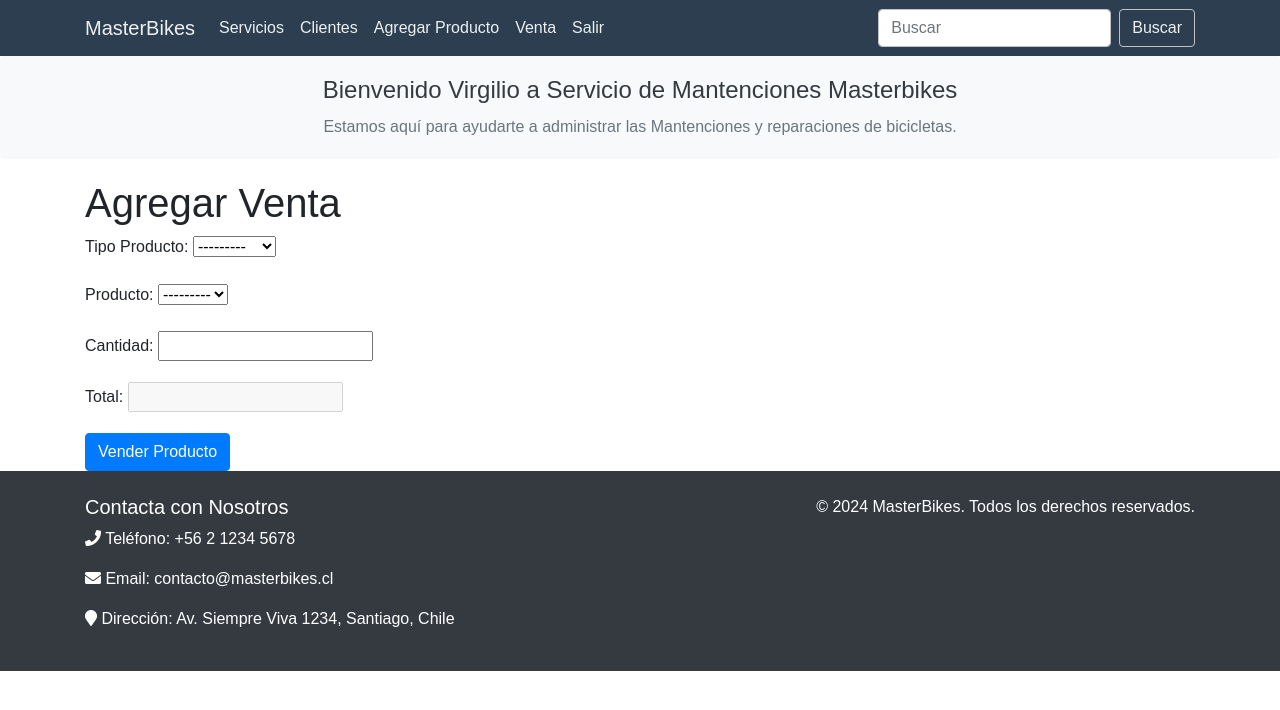
After one commit to Virgilio2419/masterbikes, a Django app: page /agregar_venta/ in a window 1280 px wide. The commit adds this page. Shown: the top 710 px of the page. Run offline with Django 4.2, Linux system fonts and the light colour scheme; a user stored in the database is signed in; data comes from the database, SQL or seed files in the repository; some libraries are stand-ins or nearby versions.

Commit message:
actualiza

```diff
--- a/home/admin.py
+++ b/home/admin.py
@@ -4,6 +4,5 @@ from .models import *
 # Register your models here.
 admin.site.register(Bicicleta)
 admin.site.register(Servicio)
-admin.site.register(Accesorio)
 admin.site.register(Cliente)
 admin.site.register(Venta)
--- a/home/models.py
+++ b/home/models.py
@@ -16,22 +16,20 @@ class  Bicicleta(models.Model):
     def __str__(self):
         return self.marca
 
-class  Producto(models.Model):
+class Producto(models.Model):
     tipo_choices = [
-    ("1", "Bicicleta"),
-    ("2", "Casco"),
-    ("3", "Guantes")]
+        ("1", "Bicicleta"),
+        ("2", "Casco"),
+        ("3", "Guantes")
+    ]
     tipo = models.CharField(max_length=2, choices=tipo_choices)
     marca = models.CharField(max_length=100)
     modelo = models.CharField(max_length=100)
     aro = models.IntegerField(null=True, blank=True)
-
-class  Accesorio(models.Model):
-    tipo = models.CharField(max_length=100)
-    marca = models.CharField(max_length=100)
-    color = models.CharField(max_length=100,null=True)
-    precio = models.IntegerField()
-    imagen = models.ImageField(upload_to="img",null=True)
+    precio = models.DecimalField(max_digits=10, decimal_places=2, null=True, blank=True)
+    stock = models.IntegerField(null=True, blank=True)
+    color = models.CharField(max_length=100, null=True, blank=True)
+    imagen = models.ImageField(upload_to="img", null=True, blank=True)
 
     def __str__(self):
         return self.tipo
@@ -123,7 +121,7 @@ class Cliente(models.Model):
     password = models.CharField(max_length=100)
 
     def __str__(self):
-        return f"RUT: {self.rut}-{self.dv} Nombre: {self.nombre_completo} "
+        return f"RUT: {self.rut}-{self.dv} Nombre: {self.nombre_completo}"
 
 class Servicio(models.Model):
     cod = models.ForeignKey(Cliente, on_delete=models.CASCADE)
@@ -167,6 +165,11 @@ class Servicio(models.Model):
     ##VENTAS
 
 class Venta(models.Model):
+    tipo_choices = [
+    ("1", "Bicicleta"),
+    ("2", "Casco"),
+    ("3", "Guantes")]
+    tipo_producto = models.CharField(max_length=2, choices=tipo_choices)
     Producto = models.ForeignKey(Producto, on_delete=models.CASCADE)
     vendedor = models.ForeignKey(User, on_delete=models.CASCADE)
     cliente = models.ForeignKey(Cliente, on_delete=models.CASCADE)
--- a/home/templates/index/template.html
+++ b/home/templates/index/template.html
@@ -94,9 +94,6 @@ body {
                     <a class="nav-link" href={% url 'home'%}>Inicio</a>
                 </li>
                 <li class="nav-item">
-                    <a class="nav-link" href={% url 'tienda'%}>Tienda</a>
-                </li>
-                <li class="nav-item">
                     <a class="nav-link" href={% url 'preguntas_frecuentes'%}>Preguntas Frecuentes</a>
                 </li>
                 <li class="nav-item">
--- a/masterbikes/urls.py
+++ b/masterbikes/urls.py
@@ -23,7 +23,7 @@ urlpatterns = [
     path('admin/', admin.site.urls),
     path('',include('home.urls')),
     path('',include('servicio.urls')),
-    path('tienda/', include('tienda.urls')),
+    path('', include('tienda.urls')),
     path('accounts/',include('django.contrib.auth.urls')),
 
 ]
--- a/servicio/templates/servicio/template.html
+++ b/servicio/templates/servicio/template.html
@@ -110,6 +110,12 @@ body {
                     <a class="nav-link" href={% url 'clientes'%}>Clientes</a>
                 </li>
                 <li class="nav-item">
+                    <a class="nav-link" href={% url 'venta'%}>Agregar Producto</a>
+                </li>
+                <li class="nav-item">
+                    <a class="nav-link" href={% url 'agregar_venta'%}>Venta</a>
+                </li>
+                <li class="nav-item">
                     {%if request.user.is_authenticated %}
                     <a class="nav-link" href={% url 'exit' %}>Salir</a>
                     {% else %}
--- a/tienda/forms.py
+++ b/tienda/forms.py
@@ -1,8 +1,34 @@
 
 from django import forms
-from home.models import Venta
+from home.models import *
+from django.contrib.auth.models import User
+
+class ProductoForm(forms.ModelForm):
+    class Meta:
+        model = Producto
+        fields = '__all__'  # O puedes especificar los campos que quieres mostrar en el formulario manualmente
 
 class VentaForm(forms.ModelForm):
+    cantidad = forms.IntegerField(min_value=1, label='Cantidad')
+    total = forms.DecimalField(decimal_places=2, label='Total', disabled=True)
+
     class Meta:
         model = Venta
-        fields = '__all__'
+        fields = ['tipo_producto', 'Producto', 'cantidad', 'total']
+
+    def __init__(self, *args, **kwargs):
+        super().__init__(*args, **kwargs)
+        self.fields['Producto'].queryset = Producto.objects.all()
+        self.fields['total'].disabled = True
+
+    def clean(self):
+        cleaned_data = super().clean()
+        cantidad = cleaned_data.get('cantidad')
+        if cantidad is not None:
+            producto = cleaned_data.get('Producto')
+            if producto:
+                precio_venta = producto.precio
+                total = cantidad * precio_venta
+                cleaned_data['total'] = total
+                self.instance.total = total
+        return cleaned_data
--- /dev/null
+++ b/tienda/templates/tienda/agregar_venta.html
@@ -0,0 +1,28 @@
+{% extends 'servicio/template.html' %}
+
+{% block content %}
+<div class="container">
+    <h1>Agregar Venta</h1>
+    <form method="post">
+        {% csrf_token %}
+        {{ form.non_field_errors }}
+        <div class="form-group">
+            <label for="{{ form.tipo_producto.id_for_label }}">Tipo Producto:</label>
+            {{ form.tipo_producto }}
+        </div>
+        <div class="form-group">
+            <label for="{{ form.Producto.id_for_label }}">Producto:</label>
+            {{ form.Producto }}
+        </div>
+        <div class="form-group">
+            <label for="{{ form.cantidad.id_for_label }}">Cantidad:</label>
+            {{ form.cantidad }}
+        </div>
+        <div class="form-group">
+            <label for="{{ form.total.id_for_label }}">Total:</label>
+            {{ form.total }}
+        </div>
+        <button type="submit" class="btn btn-primary">Vender Producto</button>
+    </form>
+</div>
+{% endblock %}
--- a/tienda/urls.py
+++ b/tienda/urls.py
@@ -4,10 +4,13 @@ from django.conf import settings
 from django.conf.urls.static import static
 from .views import *
 
+
 urlpatterns = [
-    path('', ventas, name='tienda'),
-    path('crear-venta/', crear_venta, name='crear_venta'),
+    path('', tienda, name='tienda'),
+    path('venta/', venta, name='venta'),
+    path('agregar_venta/', agregar_venta, name='agregar_venta'),
+
 ]
 
 if settings.DEBUG:
-    urlpatterns += static(settings.MEDIA_URL,document_root=settings.MEDIA_ROOT)
+    urlpatterns += static(settings.MEDIA_URL, document_root=settings.MEDIA_ROOT)
--- a/tienda/views.py
+++ b/tienda/views.py
@@ -1,27 +1,44 @@
-from django.shortcuts import render,redirect
+from django.shortcuts import render, redirect
 from home.models import *
-from .forms import VentaForm
-# Create your views here.
+from django.contrib.auth.decorators import login_required
+from .forms import *
 
-def crear_venta(request):
+
+
+def tienda(request):
+    return render(request, 'tienda.html')
+
+def venta(request):
+    # Aquí puedes agregar lógica relacionada con la página de ventas si es necesario
+    if request.method == 'POST':
+        form = ProductoForm(request.POST, request.FILES)
+        if form.is_valid():
+            form.save()
+            return redirect('tienda')  # Redirige a la página principal de la tienda o donde desees después de guardar el producto
+    else:
+        form = ProductoForm()
+    return render(request, 'tienda/venta.html', {'form': form})  # Asegúrate de tener un template 'venta.html'
+
+
+
+@login_required
+def agregar_venta(request):
     if request.method == 'POST':
         form = VentaForm(request.POST)
         if form.is_valid():
-            form.save()
-            return redirect('clientes')  # Redirige a la lista de clientes
+            venta = form.save(commit=False)
+            venta.vendedor = request.user  # Asignar el vendedor actual
+
+            # Calcular el total basado en precio_venta y cantidad
+            cantidad = form.cleaned_data['cantidad']
+            precio_venta = form.cleaned_data['Producto'].precio
+            venta.precio_venta = precio_venta
+            venta.cantidad = cantidad
+            venta.total = precio_venta * cantidad
+
+            venta.save()
+            return redirect('tienda')  # Redirigir a la página principal de la tienda después de guardar la venta
     else:
         form = VentaForm()
 
-    productos = Producto.objects.all()
-    clientes = Cliente.objects.all()
-
-    context = {
-        'form': form,
-        'productos': productos,
-        'clientes': clientes,
-    }
-
-    return render(request, 'crear_venta.html', context)
-
-def ventas(request):
-    return render(request, 'tienda/tienda.html')
+    return render(request, 'tienda/agregar_venta.html', {'form': form})
```
Also changed, not shown: tienda/templates/tienda/tienda.html (deleted, +0 -10 lines), tienda/templates/tienda/venta.html (added, +13 -0 lines), db.sqlite3, home/migrations/0015_remove_producto_color_remove_producto_imagen_and_more.py (added), home/migrations/0016_delete_accesorio.py (added), home/migrations/0017_venta_tipo_producto.py (added), home/migrations/0018_producto_color_producto_precio_producto_stock.py (added), home/migrations/0019_producto_imagen.py (added), img/img/cadena_fQ146j8.jpeg (added).
